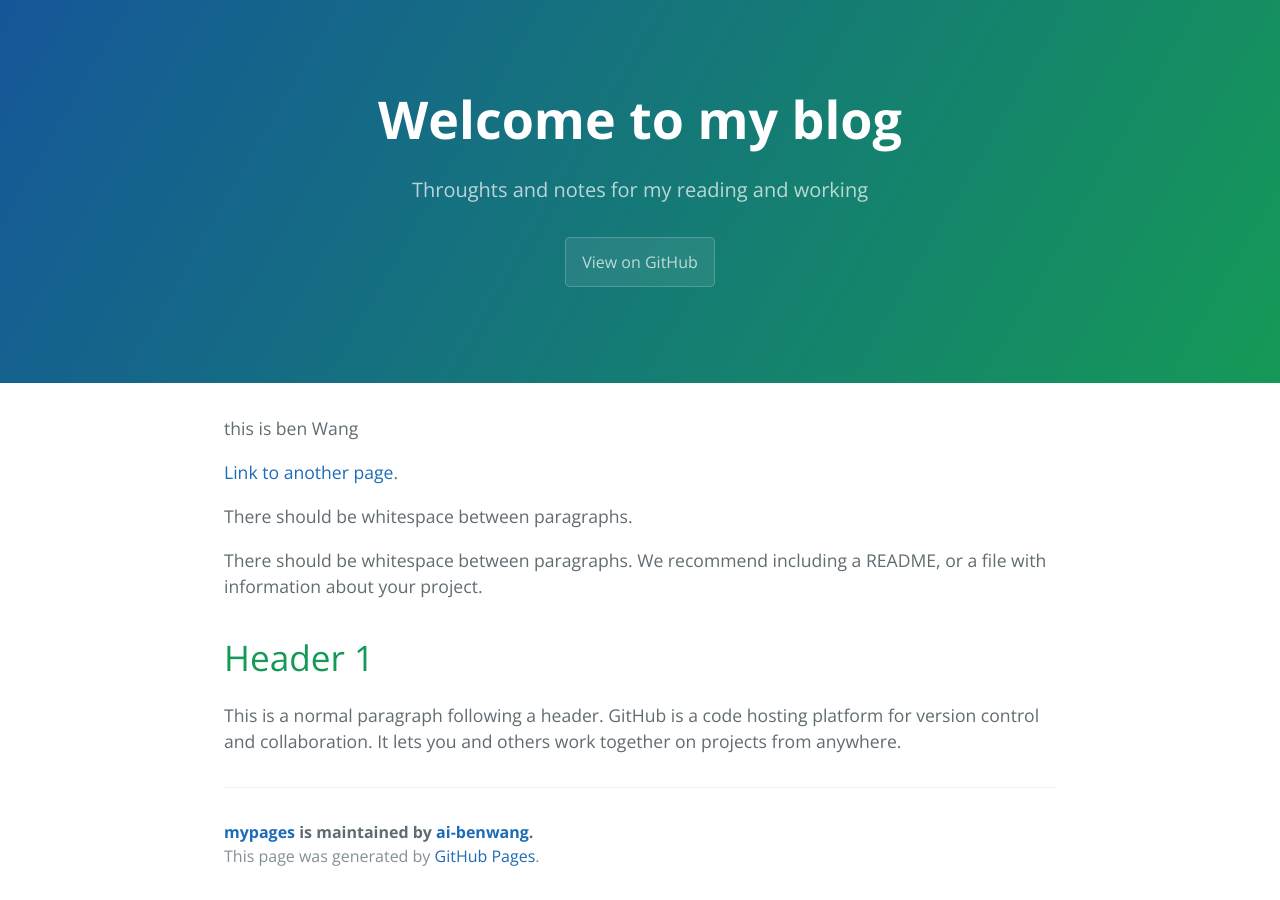
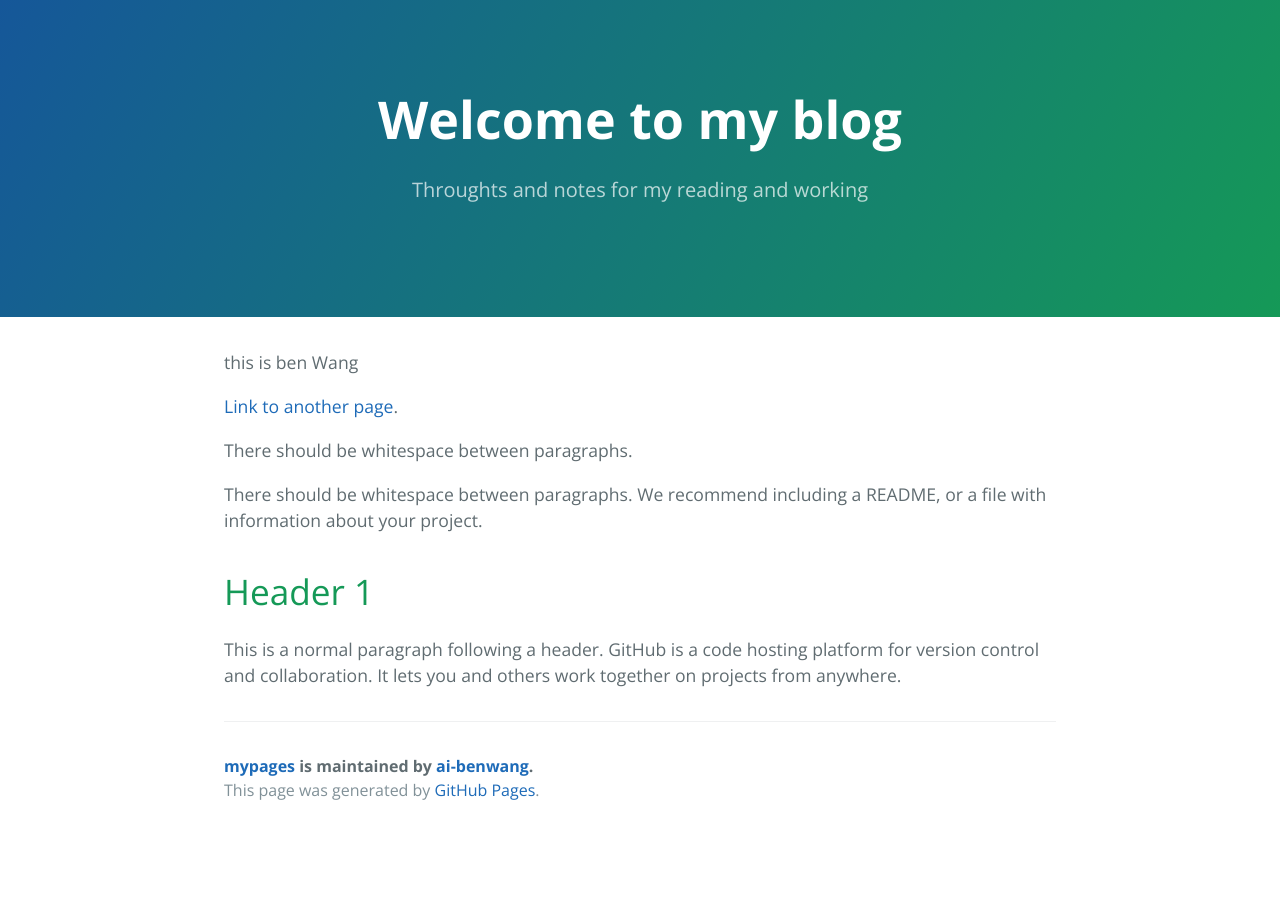
Before and after one commit to ai-benwang/mypages, a Jekyll site: the page built from index.md, in a window 1280 px wide. Built offline with Jekyll 4.4.1, drawn with Linux system fonts in a browser that asks for light colours; our own code applies the rules of GitHub Pages for plain Markdown files.

Commit message:
Update default.html

```diff
--- a/_layouts/default.html
+++ b/_layouts/default.html
@@ -18,13 +18,7 @@
     <header class="page-header" role="banner">
       <h1 class="project-name">{{ page.title | default: site.title | default: site.github.repository_name }}</h1>
       <h2 class="project-tagline">{{ page.description | default: site.description | default: site.github.project_tagline }}</h2>
-      {% if site.github.is_project_page %}
-        <a href="{{ site.github.repository_url }}" class="btn">View on GitHub</a>
-      {% endif %}
-      {% if site.show_downloads %}
-        <a href="{{ site.github.zip_url }}" class="btn">Download .zip</a>
-        <a href="{{ site.github.tar_url }}" class="btn">Download .tar.gz</a>
-      {% endif %}
+
     </header>
 
     <main id="content" class="main-content" role="main">
```
